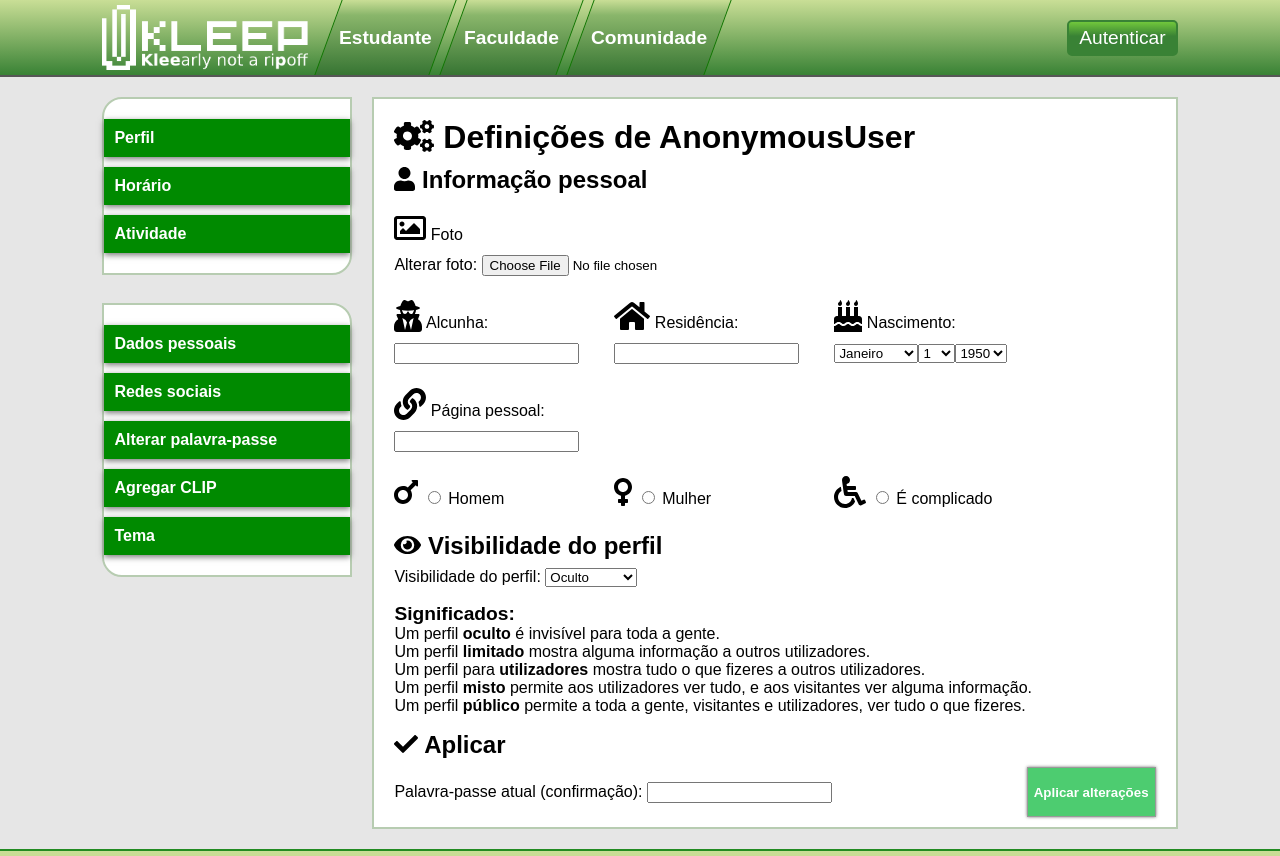
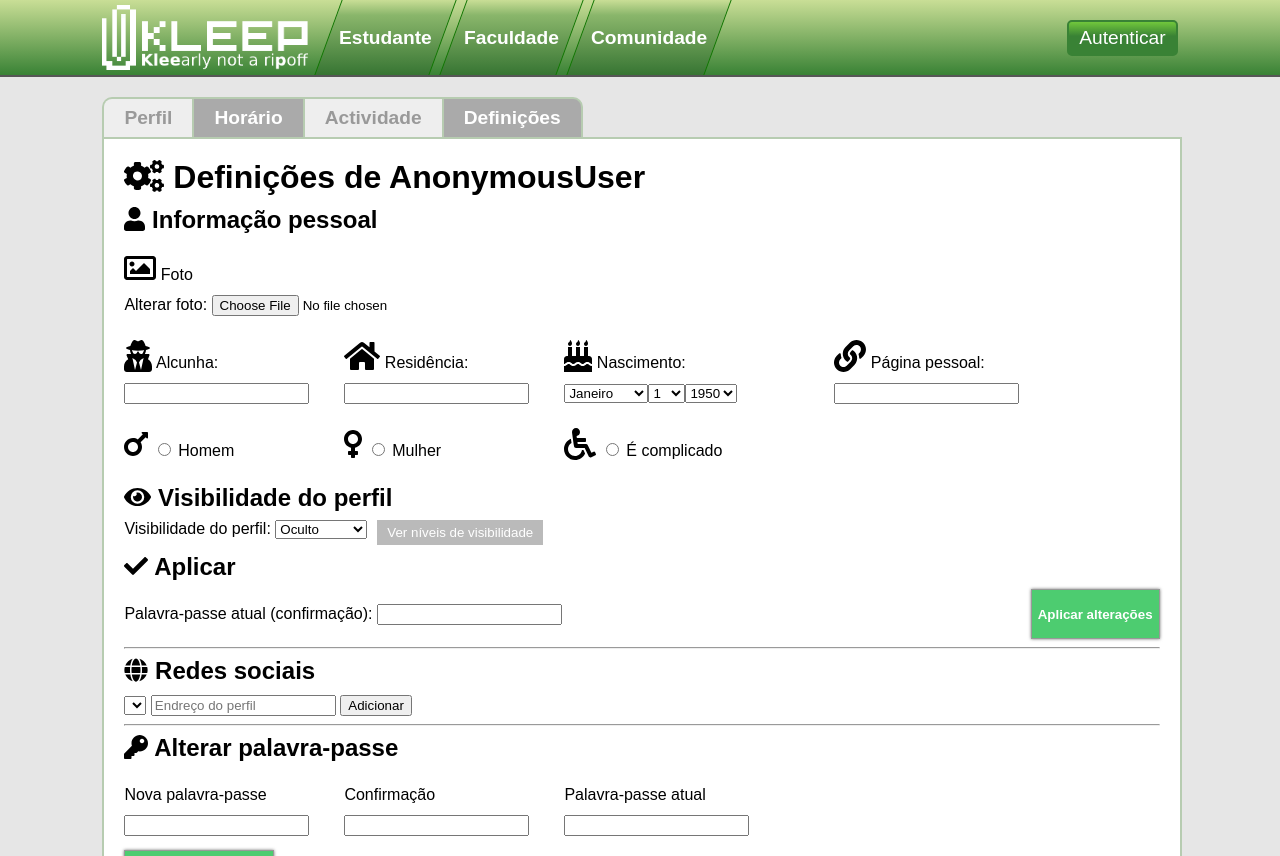
Before and after one commit to NovaUNL/Supernova, a Django app: template users/templates/users/profile_settings.html in a window 1280 px wide. Shown: the top 856 px of the page. Run offline with Django 3.2, Linux system fonts and the light colour scheme; the template is opened without the code that fills it: values that come from a table or form of the project are taken from there, others are empty; parts of the project's set-up code (start-up, migrations or seed data) failed here and were passed over; some libraries are stand-ins or nearby versions; some web fonts are replaced.

Commit message:
Port user settings to vertical layout. Merge personal data, social networks and password change into the same page.

```diff
--- a/users/static/users/profile.css
+++ b/users/static/users/profile.css
@@ -114,7 +114,7 @@
     color: white;
 }
 
-.delete-icon{
+.delete-icon {
     color: red;
     display: inline-block;
     background: #d9d9d9;
@@ -122,7 +122,38 @@
     border-radius: 5px;
 }
 
-.delete-icon:hover{
+.delete-icon:hover {
     color: white;
     background: red;
 }
+
+.hint {
+    position: relative;
+    margin-left: 10px;
+}
+
+.hint .hint-hidden {
+    position: absolute;
+    top: 100%;
+    display: none;
+    list-style: none;
+    margin: 0;
+    padding: 0;
+}
+
+.hint-hidden {
+    background-color: white;
+    min-width: 50vw;
+}
+
+.hint:hover .hint-hidden {
+    display: block;
+}
+
+.hint button {
+    background: #bababa;
+    color: #ffffff;
+    border: none;
+    margin: 0;
+    padding: 5px 10px;
+}
--- a/users/templates/users/profile_navigation.html
+++ b/users/templates/users/profile_navigation.html
@@ -3,7 +3,7 @@
     {% url 'profile_schedule' user.nickname as schedule_url %}
     {% url 'profile_settings' user.nickname as settings_url %}
 
-    {% if profile_url in request.path %}
+    {% if profile_url == request.path %}
         <a class="selected">Perfil</a>
     {% else %}
         <a href="{{ profile_url }}">Perfil</a>
--- a/users/templates/users/profile_settings.html
+++ b/users/templates/users/profile_settings.html
@@ -1,8 +1,29 @@
-{% extends 'users/profile_base.html' %}
+{% extends 'kleep/content_navigation_vertical.html' %}
 
 {% load static %}
 
+{% block head %}
+    {{ block.super }}
+    <script src="https://cdn.jsdelivr.net/npm/jquery@3/dist/jquery.min.js"></script>
+    <script type="text/javascript" src="{% static 'users/socialNetworks.js' %}"></script>
+    <style>
+        #social-network-list {
+            font-size: 1.5em;
+        }
+
+        #social-network-list > li {
+            margin-bottom: 10px;
+        }
+    </style>
+    <link rel="stylesheet" type="text/css" href="{% static 'users/profile.css' %}"/>
+{% endblock %}
+
+{% block content-top %}
+    {% include 'users/profile_navigation.html' %}
+{% endblock %}
+
 {% block content %}
+    <div class="content-formatter">
         <h1><i class="fas fa-cogs"></i> Definições de {{ user }}</h1>
         <div class="settings">
             <form action="{% url 'profile_settings' user.nickname %}" method="post" enctype="multipart/form-data">
@@ -35,18 +56,24 @@
                     <div><i class="fas fa-mars"></i> {{ settings_form.gender.1 }} </div>
                     <div><i class="fas fa-venus"></i> {{ settings_form.gender.2 }} </div>
                     <div><i class="fas fa-wheelchair"></i> {{ settings_form.gender.3 }} </div>
-
                 </div>
                 <h2><i class="fas fa-eye"></i> Visibilidade do perfil</h2>
-            <div> Visibilidade do perfil: {{ settings_form.profile_visibility }}</div>
-            <p>
-                <b style="font-size: 1.2em">Significados:</b><br>
-                Um perfil <b>oculto</b> é invisível para toda a gente.<br>
-                Um perfil <b>limitado</b> mostra alguma informação a outros utilizadores.<br>
-                Um perfil para <b>utilizadores</b> mostra tudo o que fizeres a outros utilizadores.<br>
-                Um perfil <b>misto</b> permite aos utilizadores ver tudo, e aos visitantes ver alguma informação.<br>
-                Um perfil <b>público</b> permite a toda a gente, visitantes e utilizadores, ver tudo o que fizeres.
-            </p>
+                <div style="float: left;">Visibilidade do perfil: {{ settings_form.profile_visibility }}</div>
+                <div class="hint" style="float:left">
+                    <button>Ver níveis de visibilidade</button>
+                    <ul class="hint-hidden">
+                        <li>Um perfil <b>oculto</b> é invisível para toda a gente.</li>
+                        <li>Um perfil <b>limitado</b> mostra alguma informação a outros utilizadores.</li>
+                        <li>Um perfil para <b>utilizadores</b> mostra tudo o que fizeres a outros utilizadores.</li>
+                        <li>Um perfil <b>misto</b> permite aos utilizadores ver tudo, e aos visitantes ver alguma
+                            informação.
+                        </li>
+                        <li>Um perfil <b>público</b> permite a toda a gente, visitantes e utilizadores, ver tudo o
+                            que fizeres.
+                        </li>
+                    </ul>
+                </div>
+                <span class="clearfix"></span>
                 <h2><i class="fas fa-check"></i> Aplicar</h2>
                 <div class="flex-wrapper" style="justify-content: space-between">
                     <span>{{ settings_form.password.label }}: {{ settings_form.password }}</span>
@@ -54,4 +81,35 @@
                 </div>
             </form>
         </div>
+        <hr>
+        <h2><i class="fas fa-globe"></i> Redes sociais</h2>
+        <div class="settings">
+            <ul id="social-network-list">
+            </ul>
+            <select id="network">
+                {% for network in social_networks %}
+                    <option value="{{ network.0 }}" selected="">{{ network.1 }}</option>
+                {% endfor %}
+            </select>
+            <input id="network-link" type="text" placeholder="Endreço do perfil">
+            <input type="button" value="Adicionar" onclick="addNetwork()">
+        </div>
+        <script>
+            let apiURL = "{% url 'social_networks' user.nickname %}";
+            populateSocialNetworks(apiURL, edit = true);
+        </script>
+        <script type="text/javascript" src="{% static 'autocomplete_light/jquery.init.js' %}"></script>
+        <hr>
+        <h2><i class="fas fa-key"></i> Alterar palavra-passe</h2>
+        <div class="settings flex-wrapper" style="justify-content: space-between">
+            <div class="flex-wrapper">
+                <div> {{ password_change_form.password.label }}{{ password_change_form.password }}</div>
+                <div>
+                    {{ password_change_form.password_confirmation.label }}{{ password_change_form.password_confirmation }}</div>
+                <div> {{ password_change_form.old_password.label }}{{ password_change_form.old_password }}</div>
+            </div>
+            <input type="submit" value="Alterar palavra-passe">
+        </div>
+    </div>
+    </div>
 {% endblock %}
--- a/users/views.py
+++ b/users/views.py
@@ -151,6 +151,9 @@
     else:
         context['settings_form'] = forms.AccountSettingsForm(instance=user)
 
+    context['password_change_form'] = forms.PasswordChangeForm()
+    context['social_networks'] = m.SocialNetworkAccount.SOCIAL_NETWORK_CHOICES
+
     context['page'] = 'profile_settings'
     context['title'] = 'Definições da conta'
     context['sub_nav'] = [{'name': "Perfil de " + user.get_full_name(), 'url': reverse('profile', args=[nickname])},
```
Also changed, not shown: users/templates/users/profile_password_change.html (deleted, +0 -20 lines), users/templates/users/profile_social_networks.html (deleted, +0 -39 lines). Lines whose indentation alone changed are shown as unchanged.
